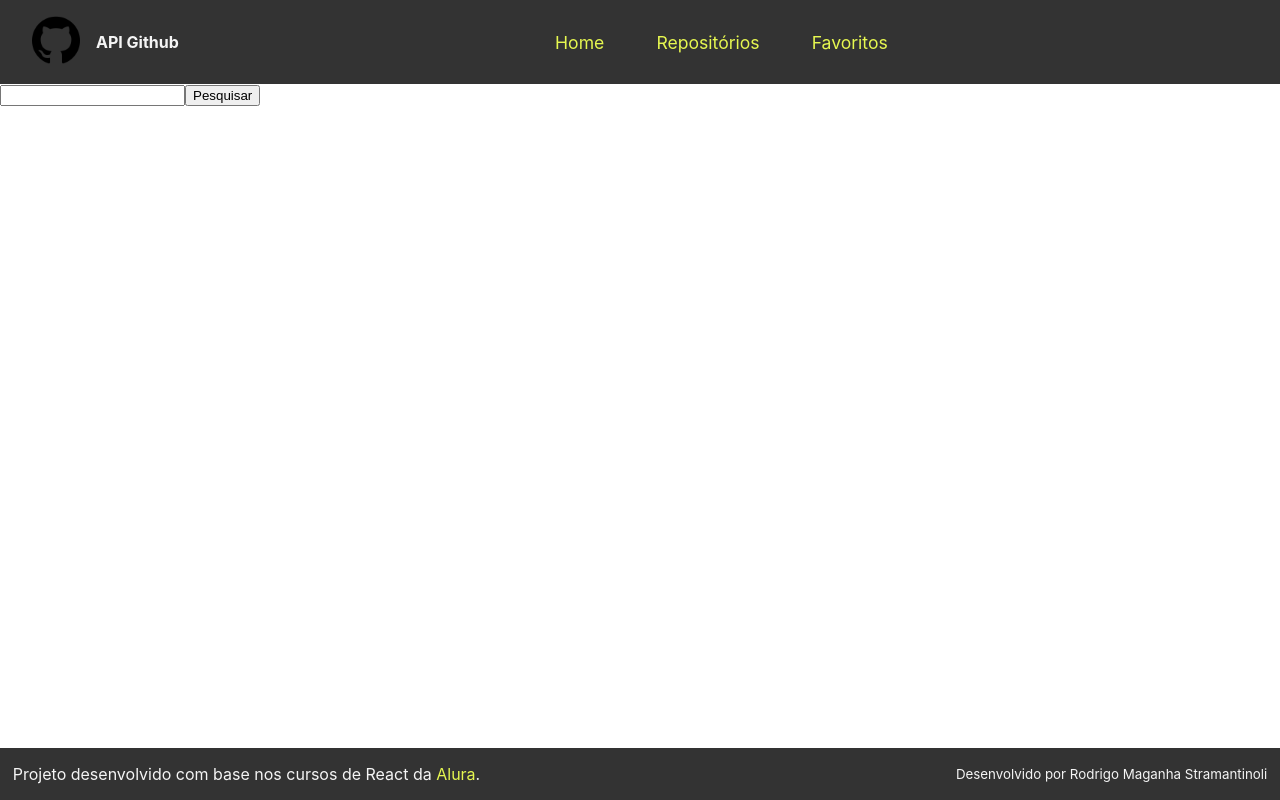
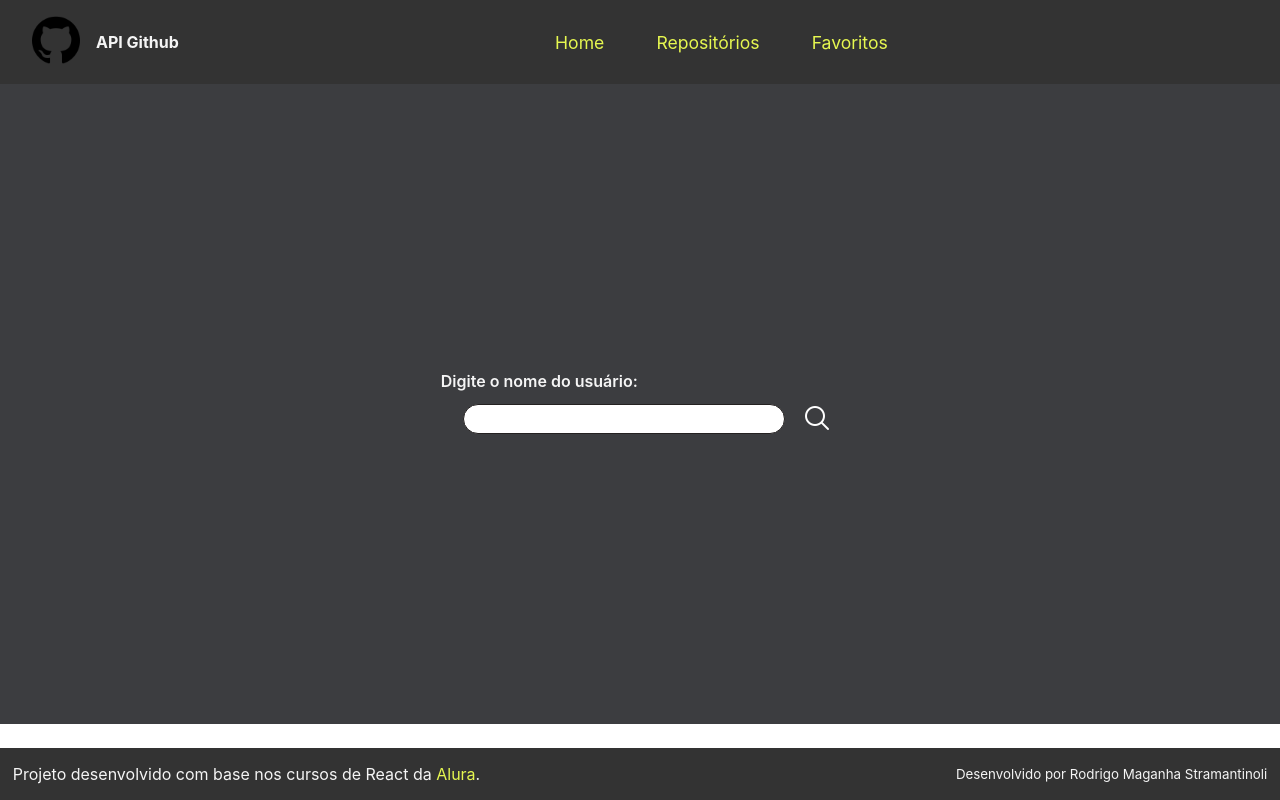
Before and after one commit to ropoko/api-github, a React (Create React App) app: page / in a window 1280 px wide. Built offline with nearby package versions, Linux system fonts and the light colour scheme; the HTML template or start-up script is replaced by a standard one.

Commit message:
feat(home): defined styles

```diff
--- a/src/App.css
+++ b/src/App.css
@@ -1,8 +1,10 @@
 :root {
 	--background: rgb(51, 51, 51);
+	--background-page: rgb(60 61 64);
 	--text: rgb(245, 245, 245);
 	--link: rgb(230, 247, 80);
 	--link-hover: rgb(181, 199, 18);
+	--border: rgb(36, 33, 33);
 }
 
 a {
@@ -14,3 +16,7 @@ a {
 a:hover {
 	color: var(--link-hover);
 }
+
+button {
+	cursor: pointer;
+}
--- a/src/App.tsx
+++ b/src/App.tsx
@@ -16,7 +16,7 @@ import { UserContextProvider } from './context/userContext';
 function App() {
 	return (
 		<UserContextProvider>
-			<div className="container">
+			<div>
 				<Router>
 					<Header />
 					<Routes>
--- /dev/null
+++ b/src/components/pages/Home/home.style.css
@@ -0,0 +1,45 @@
+.container {
+	display: flex;
+	align-items: center;
+	justify-content: center;
+	height: 80vh;
+	background: var(--background-page);
+}
+
+.container form .label-search {
+	display: block;
+	font-weight: 600;
+	margin: 0 0 10px 0;
+	color: var(--text);
+}
+
+.container form #username {
+	margin-left: 1.4rem;
+	padding: 0.4rem 1rem;
+  width: 18rem;
+	border-radius: 1rem;
+	border: 1px solid var(--border);
+	outline: none;
+}
+
+.container form .search {
+	display: flex;
+	align-items: center;
+}
+
+.container form button[type="submit"] {
+	background: transparent;
+	border: none;
+	margin-left: 10px;
+}
+
+.container form button[type="submit"]:hover {
+	border: 1px solid var(--text);
+    border-radius: 50%;
+    padding: 5px 6px 3px 6px;
+}
+
+.container form button[type="submit"] img {
+	width: 2rem;
+	height: 2rem;
+}
--- a/src/components/pages/Home/index.tsx
+++ b/src/components/pages/Home/index.tsx
@@ -2,16 +2,19 @@ import React, { useContext, useEffect, useState } from 'react';
 import Api from '../../../api';
 import { UserContext } from '../../../context/userContext';
 import { getResource } from '../../../models/resource';
+import './home.style.css';
 
 function Home() {
 	const [user, setUser] = useState('');
-	const { username, setUsername } = useContext(UserContext);
+	const { setUsername } = useContext(UserContext);
 
+	// eslint-disable-next-line @typescript-eslint/no-explicit-any
 	const handleChange = (event: any) => {
 		setUser(event.target.value);
 		setUsername(event.target.value);
 	};
 
+	// eslint-disable-next-line @typescript-eslint/no-explicit-any
 	const handleSubmit = (event: any) => {
 		event.preventDefault();
 	};
@@ -25,10 +28,15 @@ function Home() {
 	}, [user]);
 
 	return (
-		<main>
+		<main className='container'>
 			<form onSubmit={handleSubmit}>
-				<input type="text" value={user} onChange={handleChange} />
-				<button type='submit'> Pesquisar </button>
+				<label className='label-search' htmlFor="username">Digite o nome do usuário: </label>
+				<div className='search'>
+					<input id="username" type="text" value={user} onChange={handleChange} />
+					<button type='submit'>
+						<img src="/icon-search.png" alt="search" />
+					</button>
+				</div>
 			</form>
 		</main>
 	);
```
Also changed, not shown: public/icon-search.png (added).
